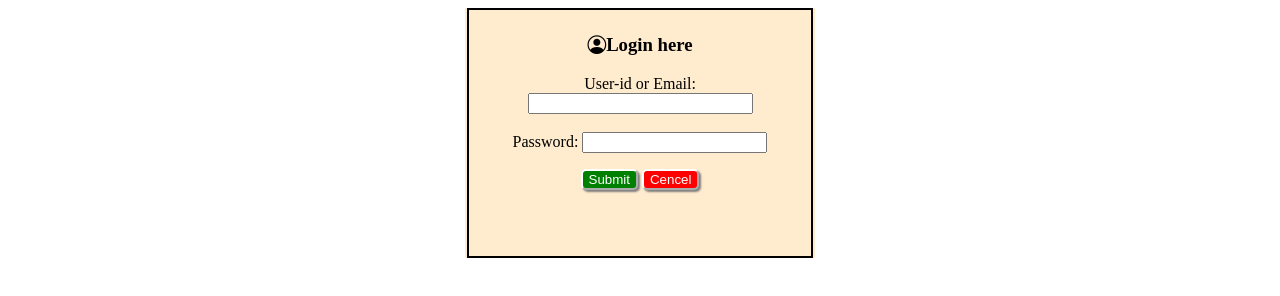
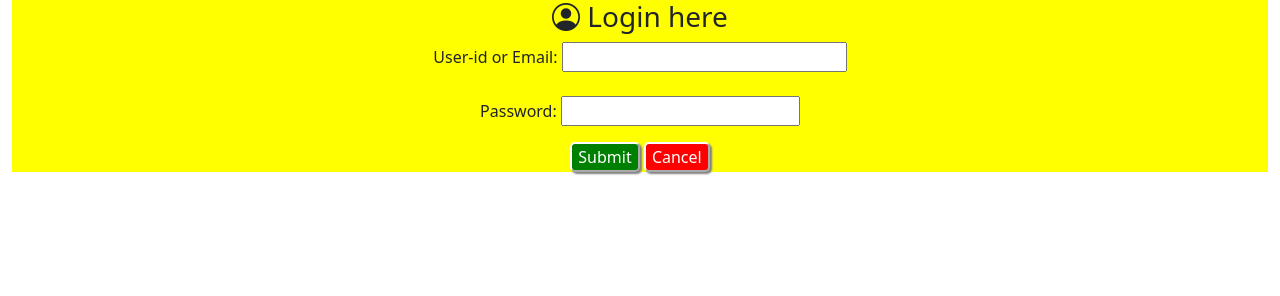
Before and after one commit to Ravi2k00/Ravi2k-portfolio, a website: page login.html in a window 1280 px wide. Drawn offline with nearby package versions, Linux system fonts and the light colour scheme.

Commit message:
Update login.html

```diff
--- a/login.html
+++ b/login.html
@@ -5,6 +5,8 @@
     <meta name="viewport" content="width=device-width, initial-scale=1.0">
     <title>login Page</title>
     <link rel="stylesheet" href="https://cdn.jsdelivr.net/npm/bootstrap-icons@1.11.3/font/bootstrap-icons.min.css">
+    <link href="https://cdn.jsdelivr.net/npm/bootstrap@5.3.3/dist/css/bootstrap.min.css" rel="stylesheet" integrity="sha384-QWTKZyjpPEjISv5WaRU9OFeRpok6YctnYmDr5pNlyT2bRjXh0JMhjY6hW+ALEwIH" crossorigin="anonymous">
+    <script src="https://cdn.jsdelivr.net/npm/bootstrap@5.3.3/dist/js/bootstrap.bundle.min.js" integrity="sha384-YvpcrYf0tY3lHB60NNkmXc5s9fDVZLESaAA55NDzOxhy9GkcIdslK1eN7N6jIeHz" crossorigin="anonymous"></script>
     <style>
         .submit{
             background-color: green;
@@ -13,7 +15,7 @@
             border-radius: 5px;
             box-shadow: 2px 2px 2px gray;
         }
-        .cencel{
+        .cancel{
             background-color: red;
             color: white;
             border-color: white;
@@ -21,24 +23,17 @@
             box-shadow: 2px 2px 2px gray;
         }
         form{
-            background-color: blanchedalmond;
             text-align: center;
-            display: flex;
-            margin-left: auto;
-            margin-right: auto;
-            width: 350px;
-            height: 250px;
-        }
-        fieldset{
-            border: 2px solid black;
+            align-items: center;
+            background-color: yellow;
+
 
         }
     </style>
 </head>
-<body>
+<body class="container-fluid">
     <form>
-        <fieldset>
-            <h3 class="bi-person-circle">Login here</h3>
+            <h3 class="bi-person-circle"> Login here</h3>
         <dl>
             <label  for="UserName or email">User-id or Email:</label>
             <input type="email" id="UserName or email" name="email" size="25" required><br><br>
@@ -46,8 +41,7 @@
             <input type="password" id="pwd" name="pwd" minlength="8" required>
         </dl>
         <button class="submit" type="login">Submit</button>
-        <button class="cencel" type="reset">Cencel</button>
-        </fieldset>
+        <button class="cancel" type="reset">Cancel</button>
     </form>
 </body>
 </html>
```
